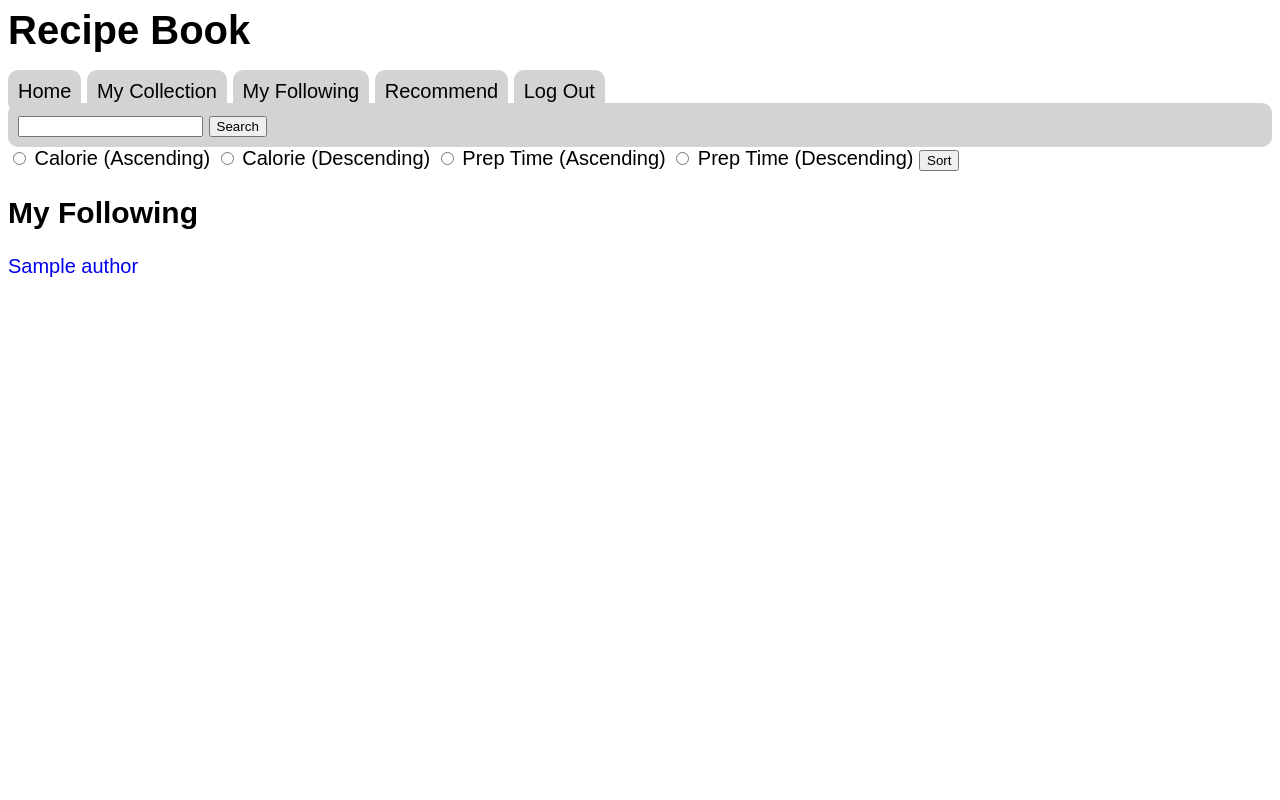
After one commit to ericachensudo/RecipeDatabase, a Flask app: template templates/following.html in a window 1280 px wide. The commit adds this page. Run offline with Flask 2, Linux system fonts and the light colour scheme; the template is opened without the code that fills it: most values are stand-ins (such as "Sample title", 1, 10 or a date in 2020); parts of the project's set-up code (start-up, migrations or seed data) failed here and were passed over.

Commit message:
added follows

```diff
--- a/server.py
+++ b/server.py
@@ -211,8 +211,9 @@ def view(id=None):
   infos['cuisine'] = content['region_name']
   cursor.close()
 
-  cursor = g.conn.execute("SELECT A.auth_name FROM Recipe R, Writes W, Author A WHERE W.auth_id=A.auth_id and W.dish_id=R.dish_id and R.dish_id='"+id+"'")
+  cursor = g.conn.execute("SELECT A.auth_id, A.auth_name FROM Recipe R, Writes W, Author A WHERE W.auth_id=A.auth_id and W.dish_id=R.dish_id and R.dish_id='"+id+"'")
   content = cursor.fetchone()
+  infos['auth_id'] = content['auth_id']
   infos['auth_name'] = content['auth_name']
   cursor.close()
 
@@ -262,7 +263,7 @@ def view(id=None):
 @app.route('/login', methods=['POST'])
 def login():
   global user
-  userid = request.form['userid']
+  userid = request.form['id']
   pswd = request.form['pswd']
   cursor = g.conn.execute("SELECT * FROM Users WHERE user_id='"+userid+"' AND user_password='"+pswd+"'")
   content = cursor.fetchone()
@@ -277,8 +278,35 @@ def login():
 
 @app.route('/login_page')
 def login_page():
-  global user
-  return render_template("login.html")
+  login_type = "User"
+  login_link = "/login"
+  login_info = {"login_type": login_type, "login_link": login_link}
+  login = dict(login=login_info)
+  return render_template("login.html", **login)
+
+@app.route('/auth_login', methods=['POST'])
+def auth_login():
+  global author
+  authid = request.form['id']
+  pswd = request.form['pswd']
+  cursor = g.conn.execute("SELECT * FROM Author WHERE auth_id='"+authid+"' AND auth_password='"+pswd+"'")
+  content = cursor.fetchone()
+  if content:
+    author['id'] = content['auth_id']
+    author['name'] = content['auth_name']
+    return redirect("/collection/"+author['id'])
+  else:
+    error_msg = "Incorrect author id and password combination."
+    error = dict(error=error_msg)
+    return render_template("login.html", **error)
+
+@app.route('/auth_login_page')
+def auth_login_page():
+  login_type = "Author"
+  login_link = "/auth_login"
+  login_info = {"login_type": login_type, "login_link": login_link}
+  login = dict(login=login_info)
+  return render_template("login.html", **login)
 
 @app.route('/tocollection')
 def tocollection():
@@ -305,6 +333,32 @@ def like():
   dish_id = request.form['id']
   g.conn.execute('INSERT INTO likes VALUES (%s, %s)', user['id'], dish_id)
   return redirect("/collection/"+user['id'])
+
+@app.route('/tofollowing')
+def tofollowing():
+  global user
+  userid = user['id']
+  return redirect("/following/"+user['id'])
+
+@app.route('/following/<userid>')
+def following(userid=None):
+  cursor = g.conn.execute("SELECT A.auth_id, A.auth_name FROM Author A, Follows F, Users U WHERE F.user_id=U.user_id AND A.auth_id=F.auth_id AND U.user_id='"+userid+"'")
+  authors = []
+  for result in cursor:
+    temp = dict()
+    temp['auth_id'] = result['auth_id']
+    temp['auth_name'] = result['auth_name']
+    authors.append(temp)
+  cursor.close()
+  author = dict(author = authors)
+  return render_template("following.html", **author)
+
+@app.route('/follow', methods=['POST'])
+def follow():
+  global user
+  auth_id = request.form['id']
+  g.conn.execute('INSERT INTO follows VALUES (%s, %s)', user['id'], auth_id)
+  return redirect("/following/"+user['id'])
 
 # Adding new user credentials to the database
 @app.route('/signup', methods=['POST'])
--- /dev/null
+++ b/templates/following.html
@@ -0,0 +1,14 @@
+{% extends "layout.html" %}
+
+{% block content %}
+
+<body>
+  <h2>My Following</h2>
+  <ul class="recipe_list">
+    {% for n in author %}
+    <li><a href="/view/{{n.auth_id}}">{{n.auth_name}}</a></li>
+    {% endfor %}
+  </ul>
+
+</body>
+{% endblock %}
--- a/templates/layout.html
+++ b/templates/layout.html
@@ -35,6 +35,7 @@
   <div >
     <a class="nav_bar" href="/">Home</a>
     <a class="nav_bar" href="/tocollection">My Collection</a>
+    <a class="nav_bar" href="/tofollowing">My Following</a>
     <a class="nav_bar" href="/recs_page">Recommend</a>
     <a class="nav_bar" href="/login_page">Log Out</a>
     <form class="nav_bar" method="POST" action="/search">
--- a/templates/login.html
+++ b/templates/login.html
@@ -12,10 +12,10 @@
     </head><body>
 
         <div class="container">
-            <h1>Please login</h1>
+            <h1>{{login.login_type}} login</h1>
             <br>
-            <form method="POST" action="/login">
-              <input type="text" placeholder="User ID" name="userid">
+            <form method="POST" action="{{login.login_link}}">
+              <input type="text" placeholder="User ID" name="id">
                <input type="pswd" placeholder="Password" name="pswd">
               <input class="btn btn-default" type="submit" value="Login">
             </form>
--- a/templates/view.html
+++ b/templates/view.html
@@ -9,7 +9,11 @@
     <input class="invisible" type="text" name="id" value="{{info.dish_id}}"> <input type="submit" value="Like">
   </form>
 
-  <h3>Chef: {{info.auth_name}}, Prep Time: {{info.prep_time}} min</h3>
+  <h3>Chef: {{info.auth_name}}</h3>
+  <form method="POST" action="/follow">
+    <input class="invisible" type="text" name="id" value="{{info.auth_id}}"> <input type="submit" value="Follow">
+  </form>
+  <h3>Prep Time: {{info.prep_time}} min</h3>
   <h3>Spicy: {{info.spicy}}, Cookware: {{info.cookware}}({{info.electric}})</h3>
 
   <h3>Ingredient List</h3>
```
Also changed, not shown: 2 other files.
